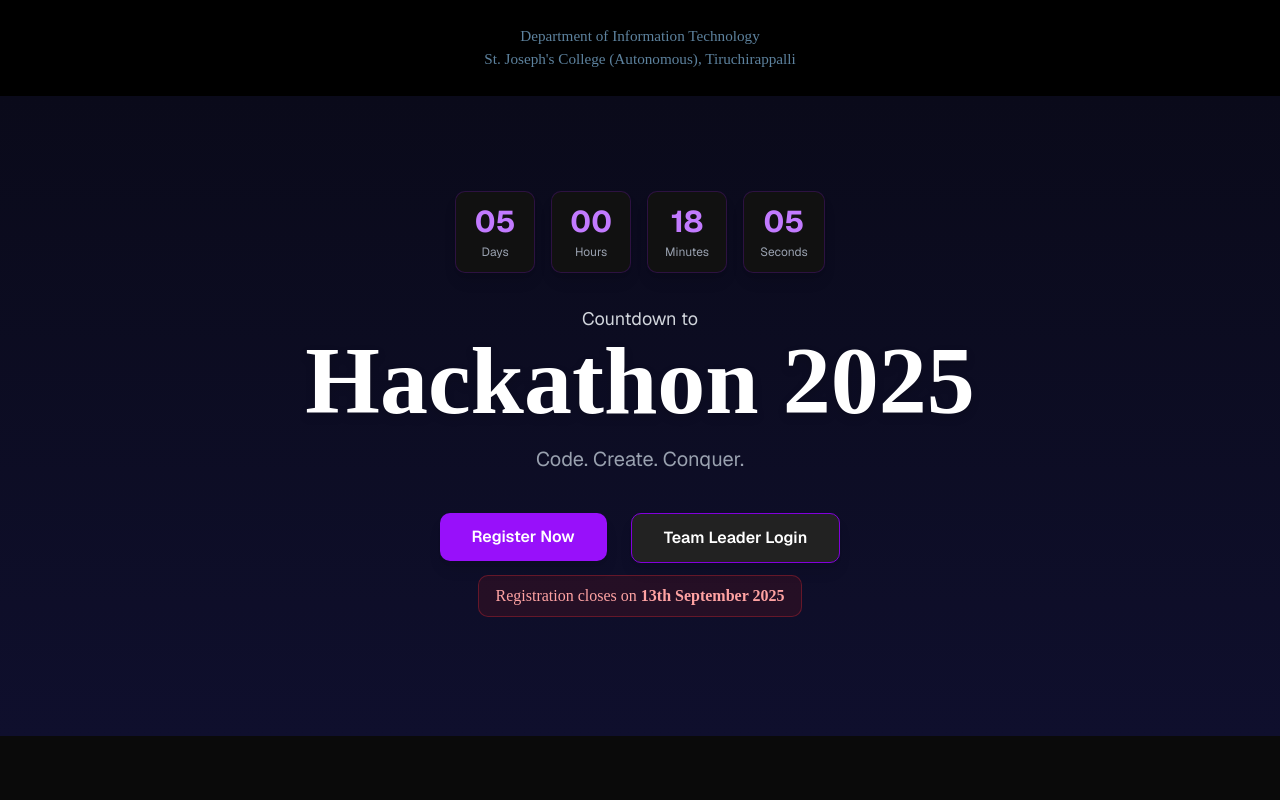
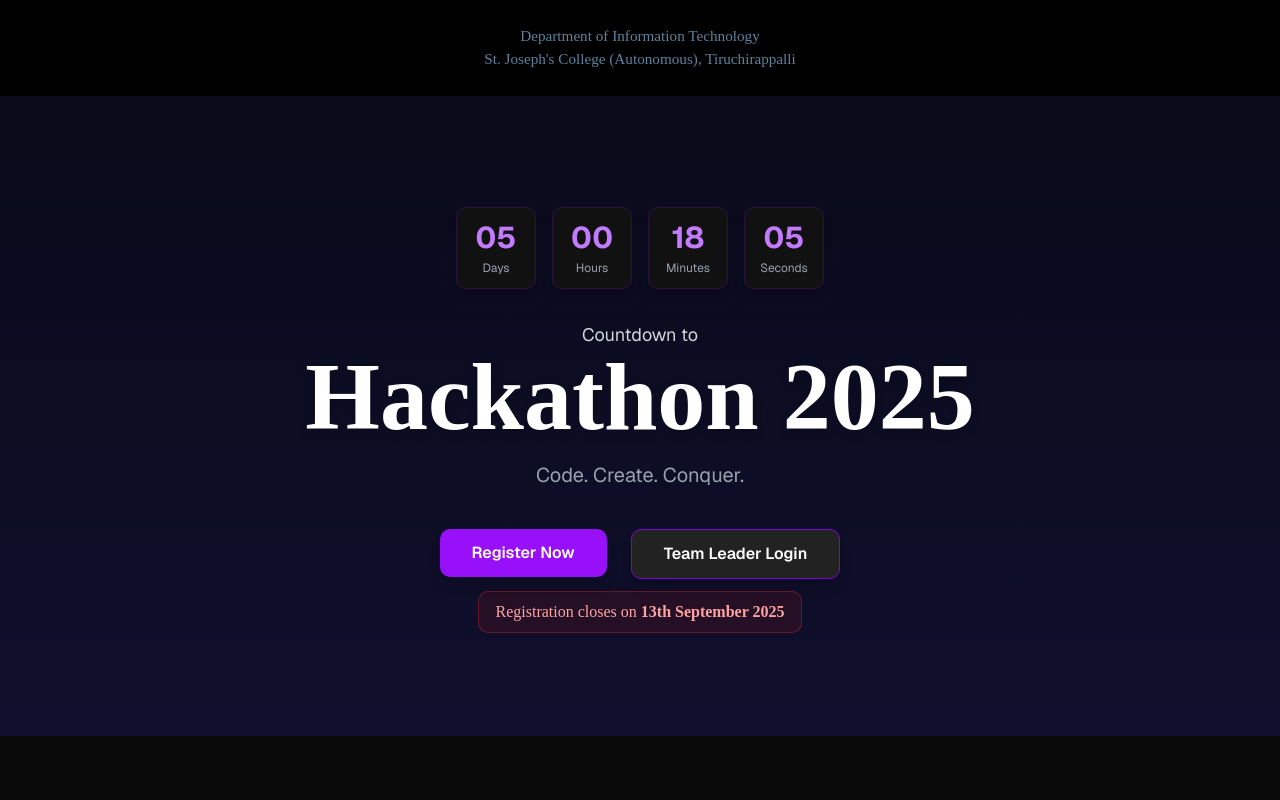
Before and after one commit to Noel1214/hackathon-it, a Next.js app: page / in a window 1280 px wide. Shown: the top 800 px of the page. Built offline with nearby package versions, Linux system fonts and the light colour scheme.

Commit message:
altered clock

```diff
--- a/app/page.tsx
+++ b/app/page.tsx
@@ -85,7 +85,7 @@ export default function Home() {
                 return (
                   <div
                     key={label}
-                    className="bg-[#111] px-4 py-3 rounded-lg border border-purple-900/40 shadow-lg min-w-[80px]"
+                    className="bg-[#111] mt-8 pl-2 pr-2 px-4 py-3 rounded-lg border border-purple-900/40 shadow-lg min-w-[80px]"
                   >
                     <motion.p
                       key={value}
```
